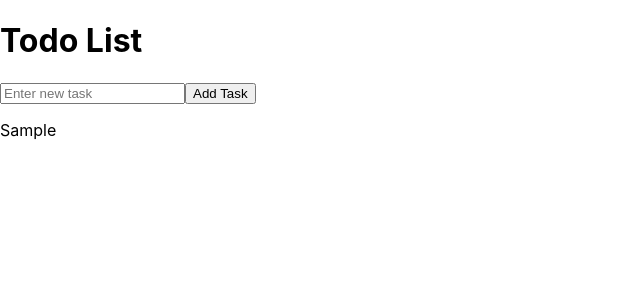
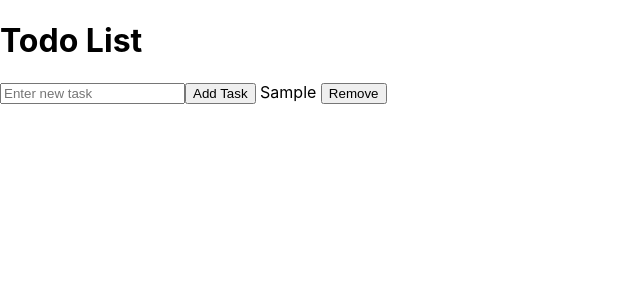
Before and after one commit to LyovPapoyan/React-Demo-App, a React (Create React App) app: page / in a window 1280 px wide. Both pictures are taken after typing "Sample" into the empty fields and a click on the button "Add Task". Shown: the top 300 px of the page, without its empty margins (0-640 px from the left). Built offline with nearby package versions, Linux system fonts and the light colour scheme.

Commit message:
Deleted task

```diff
--- /dev/null
+++ b/src/components/Helpers/Helper.js
@@ -0,0 +1,4 @@
+
+export default () => {
+    return Math.random().toString(32).slice(2);
+}
--- a/src/components/ToDo.js
+++ b/src/components/ToDo.js
@@ -1,4 +1,5 @@
 import React from 'react';
+import idGenerator from './Helpers/Helper'
 
 
 export default class Todo extends React.Component {
@@ -17,13 +18,24 @@ export default class Todo extends React.Component {
     }
 
     task = () => {
-         let task = [...this.state.tasks];
-         task.unshift(this.state.inpValue);
-
+         let tasks = [...this.state.tasks];
+         let task = {
+             id :idGenerator(),
+             text: this.state.inpValue
+         }
+         tasks.unshift(task);
          this.setState({
             inpValue: '',
-            tasks: task
+            tasks: tasks
         });
+
+    }
+
+    deleted = id => {
+       let newArr =  this.state.tasks.filter((item) => id !== item.id);
+       this.setState({
+             tasks: newArr
+         });
     }
 
     render() {
@@ -34,10 +46,15 @@ export default class Todo extends React.Component {
                 placeholder="Enter new task" value={this.state.inpValue}
                 onChange = {this.handleChange}
               />
-            <button onClick={this.task}>Add Task</button>
+              <button onClick={this.task}>Add Task</button>
                 {
-                  this.state.tasks.map((item,index) => <p key = { index }> { item } </p>)
+                  this.state.tasks.map((item ) => <>
+                   <span key = {item.id }> { item.text } </span>
+                   <button onClick={() => this.deleted(item.id)}>Remove</button>
+                    </>
+                  )
                 }
+
             </>
         )
     }
```
